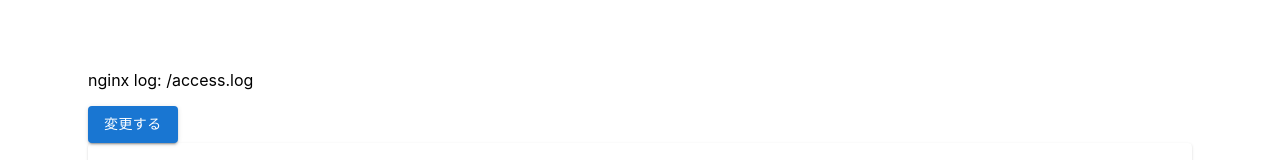
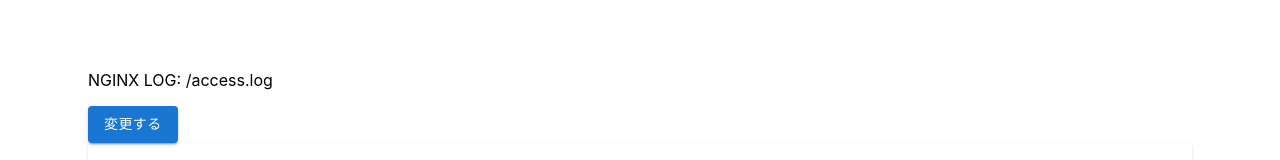
Before and after one commit to mrymam/logcat, a Next.js app: page / in a window 1280 px wide. Shown: the part 170-330 px from the top of the page. Built offline with nearby package versions, Linux system fonts and the light colour scheme; no server answers.

Commit message:
get name and url from query

```diff
--- a/pages/index.js
+++ b/pages/index.js
@@ -10,17 +10,21 @@
 import NginxDigestTable from '../components/NginxDigestTable'
 import { useRouter } from 'next/router'
 
+const DEFAULT_NAME = "NGINX LOG"
+const DEFAULT_URL = "/access.log"
+
 export default function Home() {
   const router = useRouter()
-  const url = router.query.url ?? "/access.log"
+  const url = router.query.url ?? DEFAULT_URL
+  const baseName = router.query.name ?? DEFAULT_NAME
 
   const [rows, setRows] = useState([])
-  const [name, setName] = useState("nginx log")
+  const [name, setName] = useState(baseName)
+  const [tmpName, setTmpName] = useState(baseName)
   const [accesslogUrl, setUrl] = useState(url)
   const [tmpUrl, setTmpUrl] = useState(url)
 
   useEffect(() => {
-    accesslogUrl
     fetch(accesslogUrl)
       .then(async (res) => {
         const text = await res.text()
@@ -29,9 +33,25 @@
         const result = digest(logs, query)
 
         setRows(result)
-        console.log(res, text)
       })
-  }, [accesslogUrl])
+
+    if (name !== DEFAULT_NAME && accesslogUrl !== DEFAULT_URL) {
+      router.push({
+        pathname: "/",
+        query: {
+          name,
+          url: accesslogUrl
+        }
+      })
+    }
+  }, [accesslogUrl, name])
+
+  useEffect(() => {
+    setName(baseName)
+    setTmpName(baseName)
+    setUrl(url)
+    setTmpUrl(url)
+  }, [url, baseName])
 
   const [edit, setEdit] = useState(false)
 
@@ -40,11 +60,12 @@
       {
         edit ?
           <>
-            <TextField fullWidth label="log name" id="name" value={name} onChange={e => setName(e.target.value)} />
+            <TextField fullWidth label="log name" id="name" value={tmpName} onChange={e => setTmpName(e.target.value)} />
             <p></p>
             <TextField fullWidth label="nginx url" id="nginxUrl" value={tmpUrl} onChange={e => setTmpUrl(e.target.value)} />
             <p></p>
             <Button variant="contained" onClick={() => {
+              setName(tmpName)
               setUrl(tmpUrl)
               setEdit(false)
             }}>設定する</Button>
```
